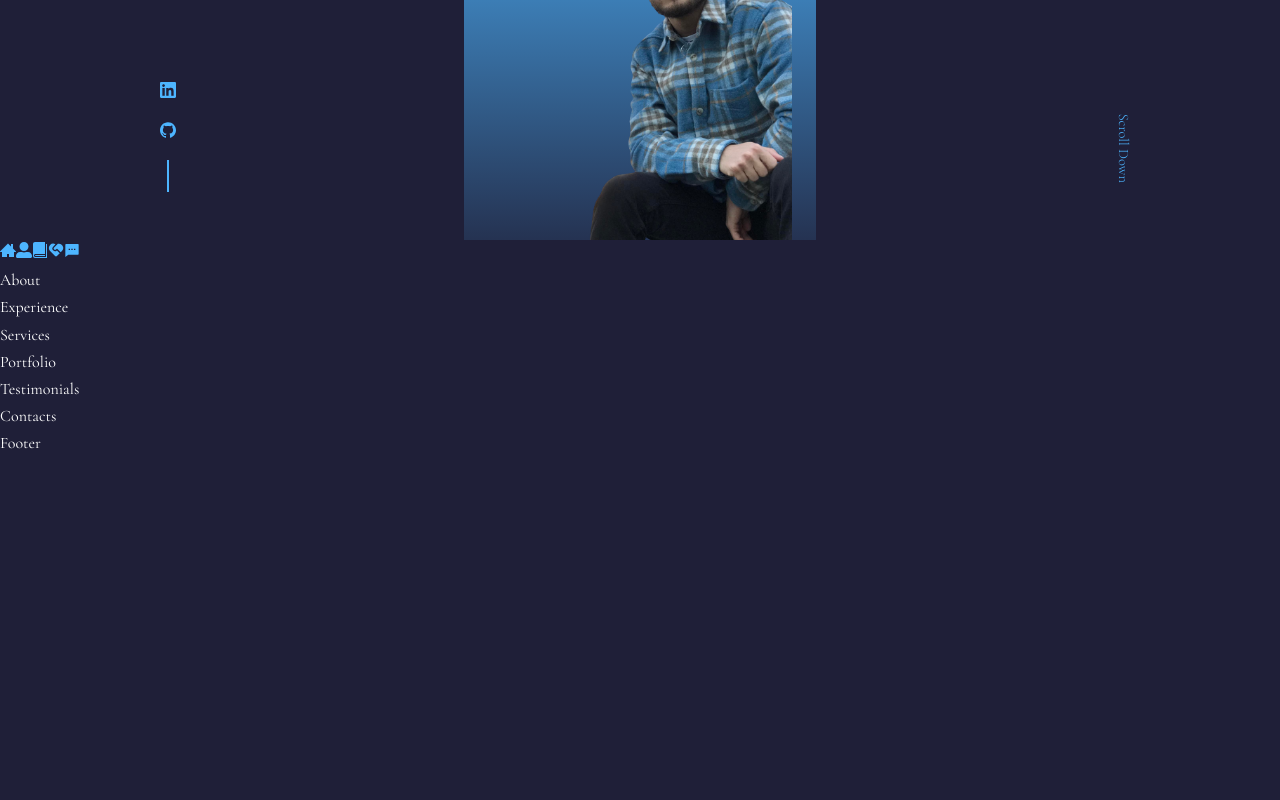
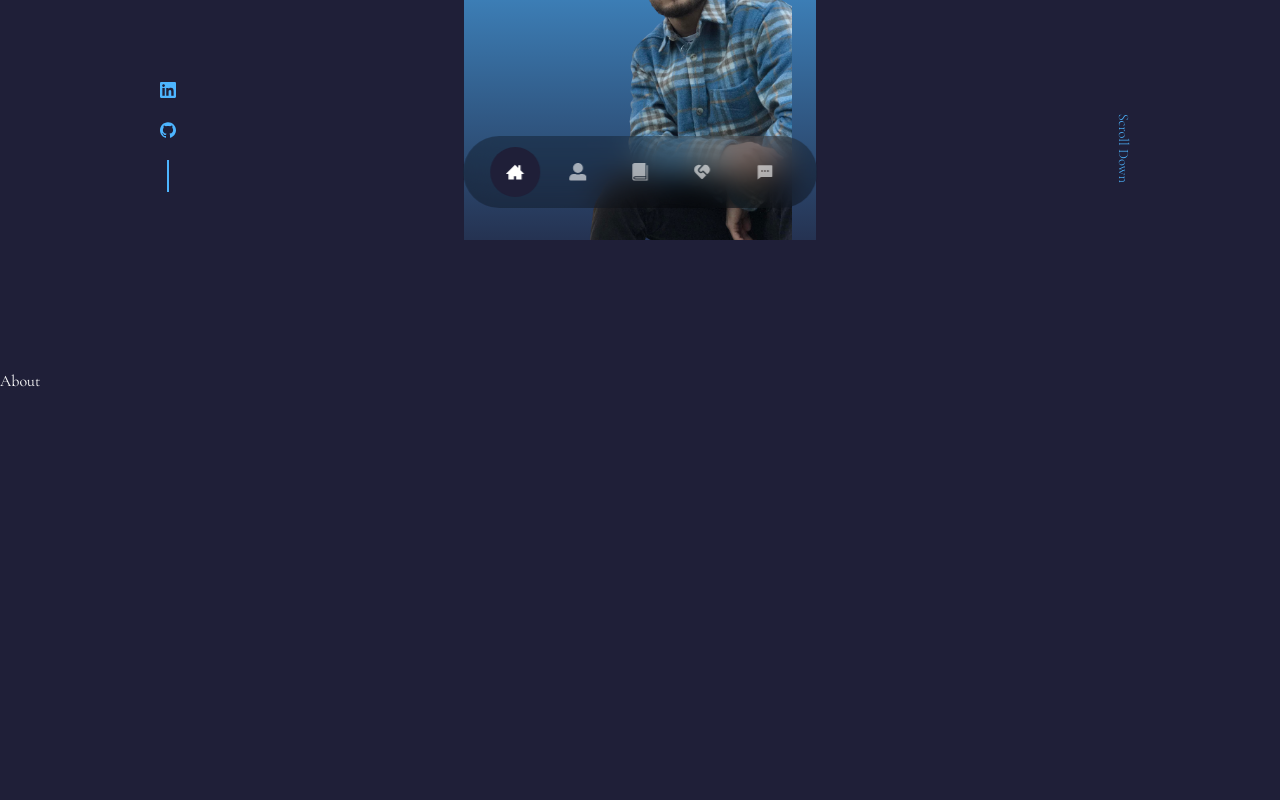
Before and after one commit to hristokarchev25/portfolio, a React (Create React App) app: page / in a window 1280 px wide. Shown: the part 560-1360 px from the top of the page. Before the commit the page ends 1018 px from the top, so only its background shows below. Built offline with nearby package versions, Linux system fonts and the light colour scheme.

Commit message:
fix/navigation styles and logic

```diff
--- a/src/components/About/About.jsx
+++ b/src/components/About/About.jsx
@@ -2,7 +2,9 @@
 import "./about.css";
 
 const About = () => {
-  return <div>About</div>;
+  return (
+    <section id="about">About</section>
+  );
 };
 
 export default About;
--- a/src/components/Contacts/Contacts.jsx
+++ b/src/components/Contacts/Contacts.jsx
@@ -2,7 +2,7 @@
 import "./contacts.css";
 
 const Contacts = () => {
-  return <div>Contacts</div>;
+  return <section id="contact">Contacts</section>;
 };
 
 export default Contacts;
--- a/src/components/Experience/Experience.jsx
+++ b/src/components/Experience/Experience.jsx
@@ -2,7 +2,7 @@
 import "./experience.css";
 
 const Experience = () => {
-  return <div>Experience</div>;
+  return <section id="experience">Experience</section>;
 };
 
 export default Experience;
--- a/src/components/Nav/Nav.jsx
+++ b/src/components/Nav/Nav.jsx
@@ -9,7 +9,7 @@
 const Nav = () => {
   return (
     <nav>
-      <a href="#home">
+      <a href="#home" className="active">
         <ImHome3 />
       </a>
       <a href="#about">
--- a/src/components/Nav/nav.css
+++ b/src/components/Nav/nav.css
@@ -0,0 +1,29 @@
+nav {
+    background: rgba(0, 0, 0, 0.3);
+    width: max-content;
+    display: block;
+    padding: 0.7rem 1.7rem;
+    z-index: 2;
+    position: fixed;
+    left: 50%;
+    transform: translateX(-50%);
+    bottom: 2rem;
+    display: flex;
+    gap: 0.8rem;
+    border-radius: 3rem;
+    backdrop-filter: blur(15px);
+}
+
+nav a {
+    background: transparent;
+    padding: 1rem;
+    border-radius: 50%;
+    display: flex;
+    color: var(--color-light);
+    font-size: 1.1rem;
+}
+
+nav a.active {
+    background: var(--color-bg);
+    color: var(--color-white)
+}
--- a/src/components/Portfolio/Portfolio.jsx
+++ b/src/components/Portfolio/Portfolio.jsx
@@ -2,7 +2,7 @@
 import "./portfolio.css";
 
 const Portfolio = () => {
-  return <div>Portfolio</div>;
+  return <section id="portfolio">Portfolio</section>;
 };
 
 export default Portfolio;
--- a/src/components/Services/Services.jsx
+++ b/src/components/Services/Services.jsx
@@ -2,7 +2,7 @@
 import "./services.css";
 
 const Services = () => {
-  return <div>Services</div>;
+  return <section id="services">Services</section>;
 };
 
 export default Services;
--- a/src/components/Testimonials/Testimonials.jsx
+++ b/src/components/Testimonials/Testimonials.jsx
@@ -2,7 +2,7 @@
 import "./testimonials.css";
 
 const Testimonials = () => {
-  return <div>Testimonials</div>;
+  return <section id="testimonials">Testimonials</section>;
 };
 
 export default Testimonials;
--- a/src/index.css
+++ b/src/index.css
@@ -62,6 +62,7 @@
 
 section {
   margin-top: 8rem;
+  height: 100vh;
 }
 
 section>h2,
```
